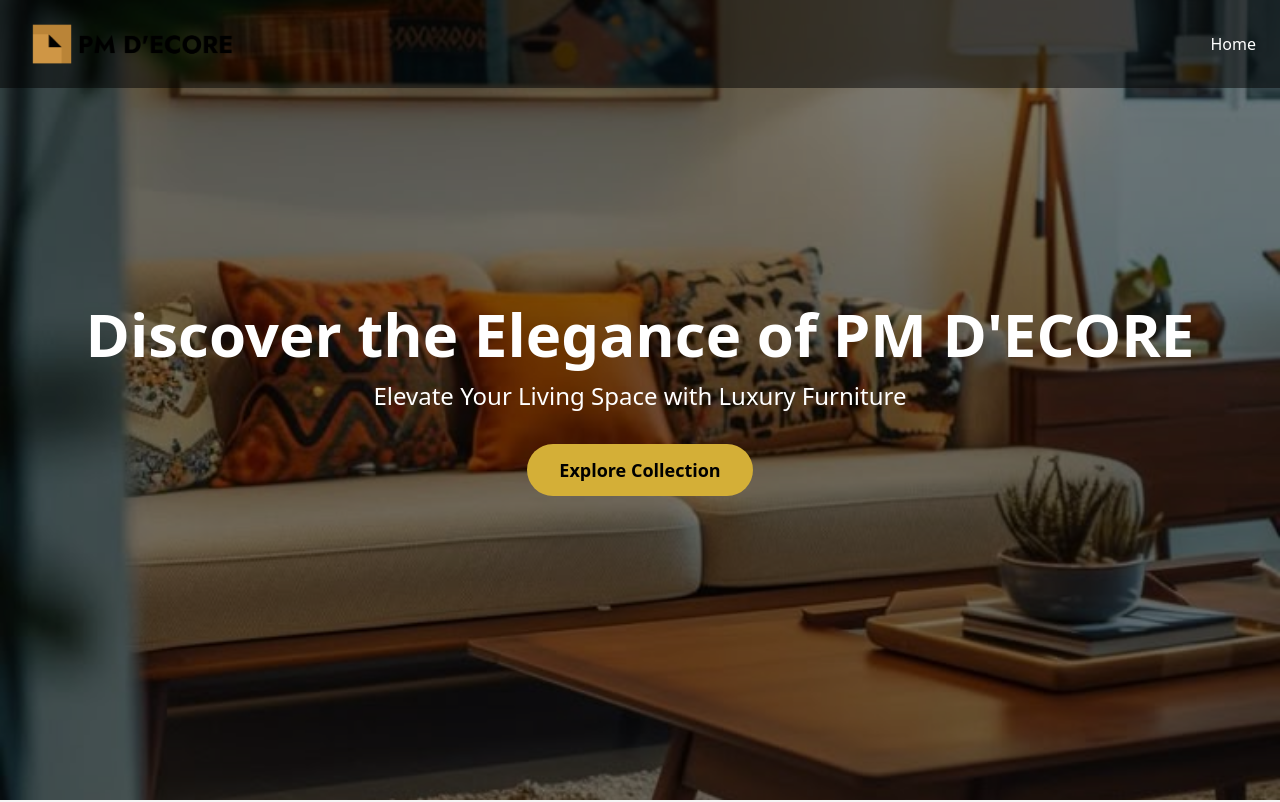
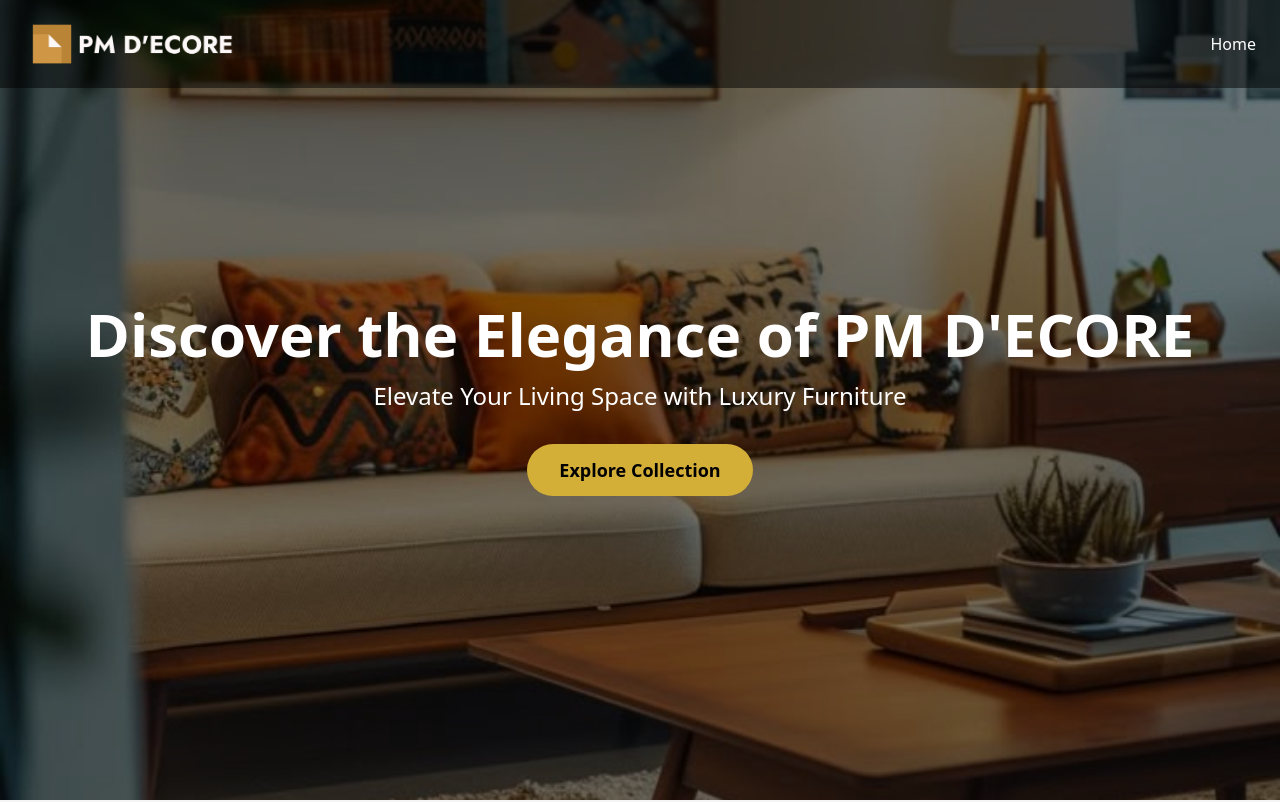
Before and after one commit to sutharmahesh05/pmdecore, a Next.js app: page / in a window 1280 px wide. Shown: the top 802 px of the page. Built offline with nearby package versions, Linux system fonts and the light colour scheme.

Commit message:
logo  white upadte

```diff
--- a/components/header.js
+++ b/components/header.js
@@ -6,7 +6,7 @@ export default function Header() {
     <div className="container mx-auto flex justify-between items-center">
            <Link href="/">
             <img
-                src="/images/logo-transparent-png.png"
+                src="/images/logo-white-png.png"
                 alt="PMDecore Logo"
                 className="h-14 "
             />
```
Also changed, not shown: public/images/logo-white-png.png (added).
